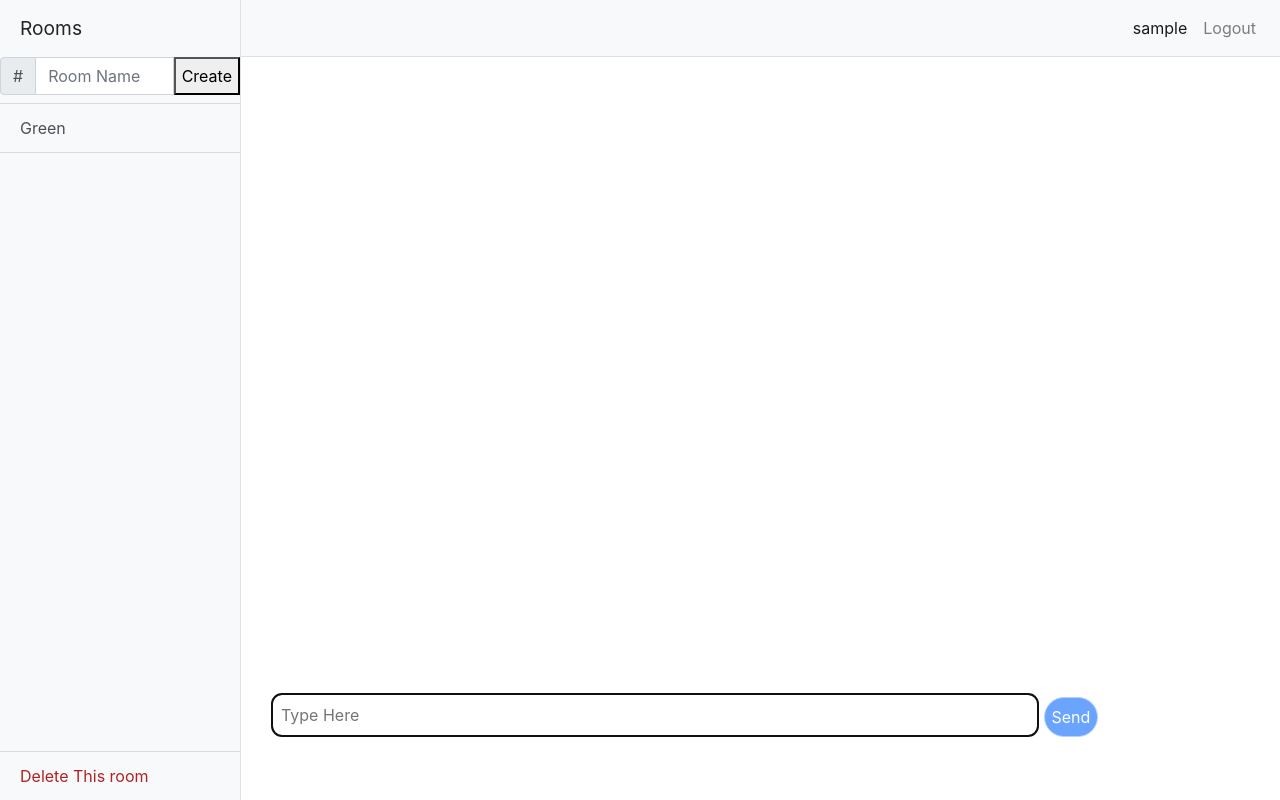
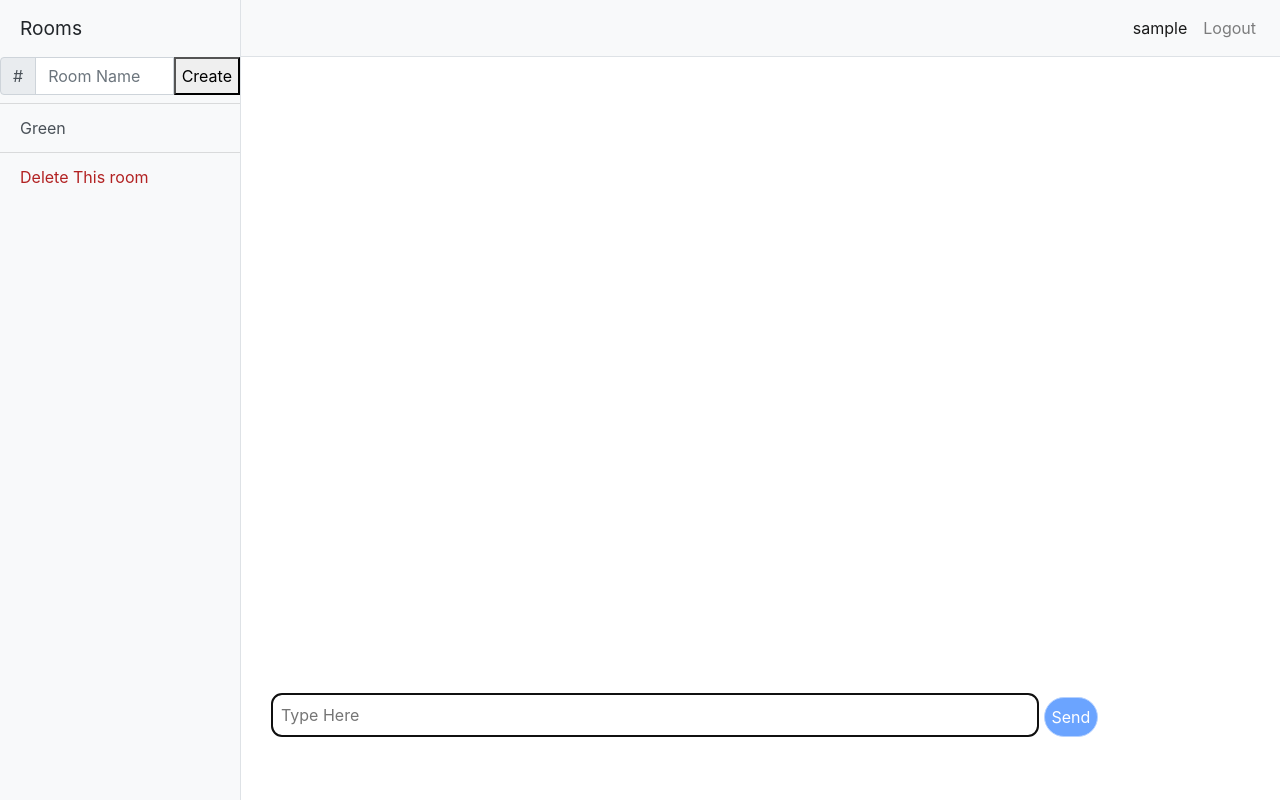
Before and after one commit to terran5992/flack, a Flask app: page / in a window 1280 px wide. Run offline with Flask 2, Linux system fonts and the light colour scheme; the visitor is signed in with stand-in values (Sample User, id 1); some libraries are stand-ins or nearby versions.

Commit message:
Changed css

```diff
--- a/static/style.css
+++ b/static/style.css
@@ -166,8 +166,9 @@ footer{
 }
 
 .sidebar-footer{
-  position: absolute;
+  position: relative;
   bottom: 0;
+  left:0;
 }
 
 #delete{
```
